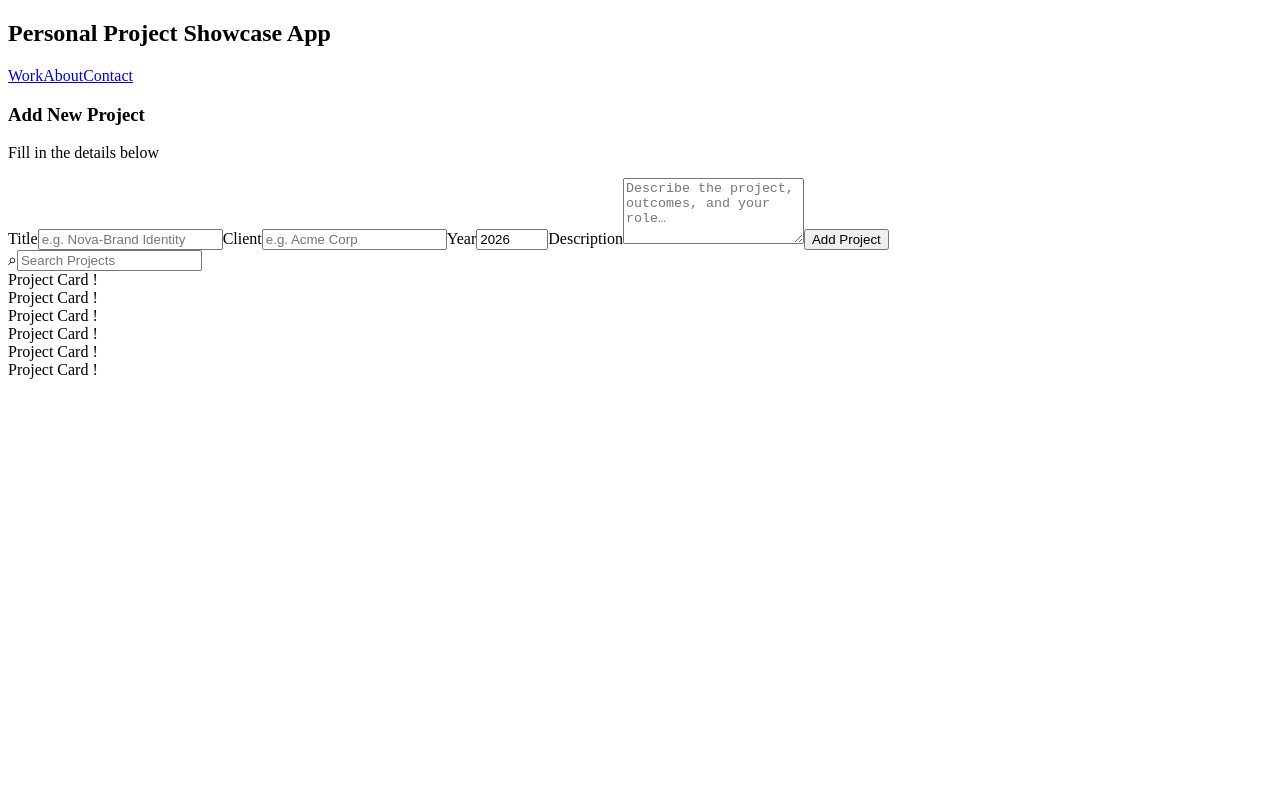
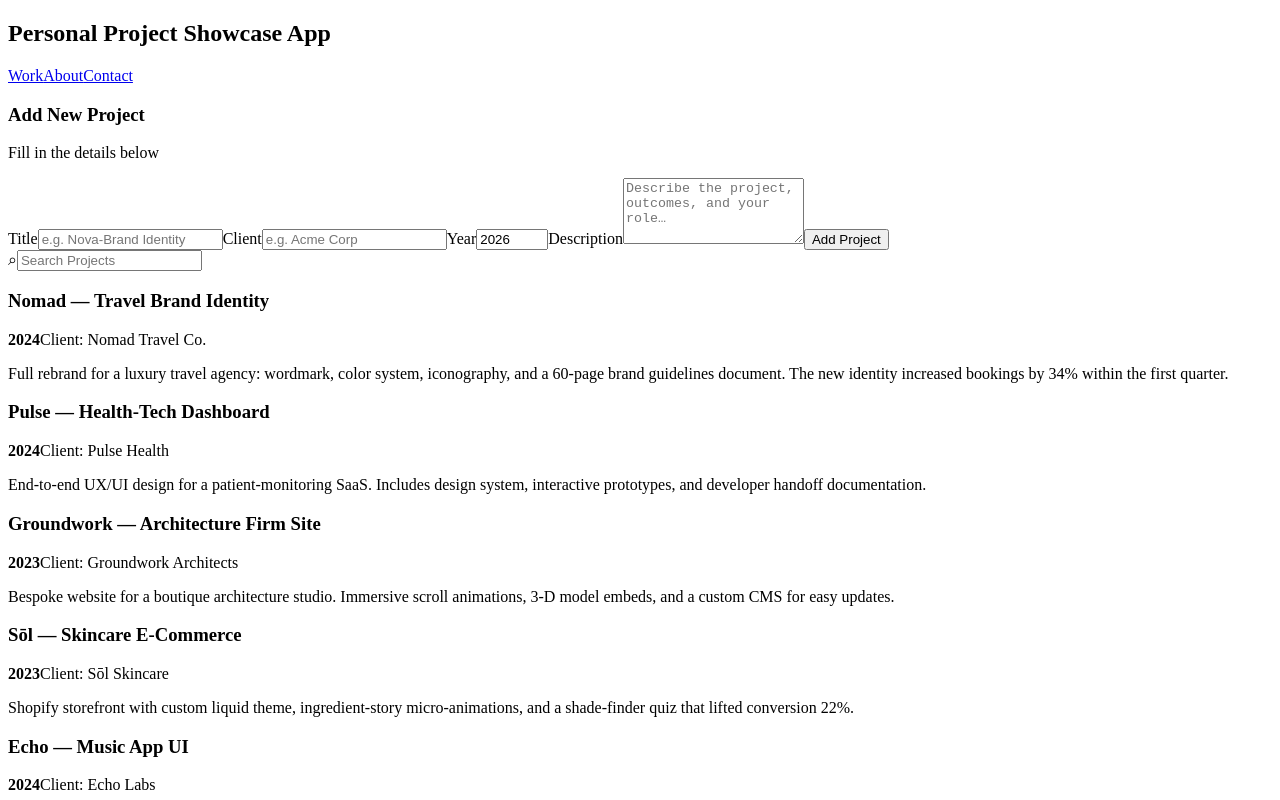
Before and after one commit to shara-arch/react-portfolio, a React (Vite) app in the folder react-portfolio/: page / in a window 1280 px wide. Shown: the top 800 px of the page. Built offline with nearby package versions, Linux system fonts and the light colour scheme.

Commit message:
Initialize project card

```diff
--- a/react-portfolio/src/components/ProjectCard.jsx
+++ b/react-portfolio/src/components/ProjectCard.jsx
@@ -1,9 +1,14 @@
 import React from "react";
 
-function ProjectCard(){
+function ProjectCard({project, index}){
+    const {title, description, year, client} = project;
     return(
-        <div>
-            Project Card !
+        <div className="project-card">
+            <h3>{title}</h3>
+            <strong>{year}</strong>
+            <span>Client:</span><span id="project-client"> {client}</span>
+            <p id="project-description">{description}</p>
+
         </div>
     )
 }
```
